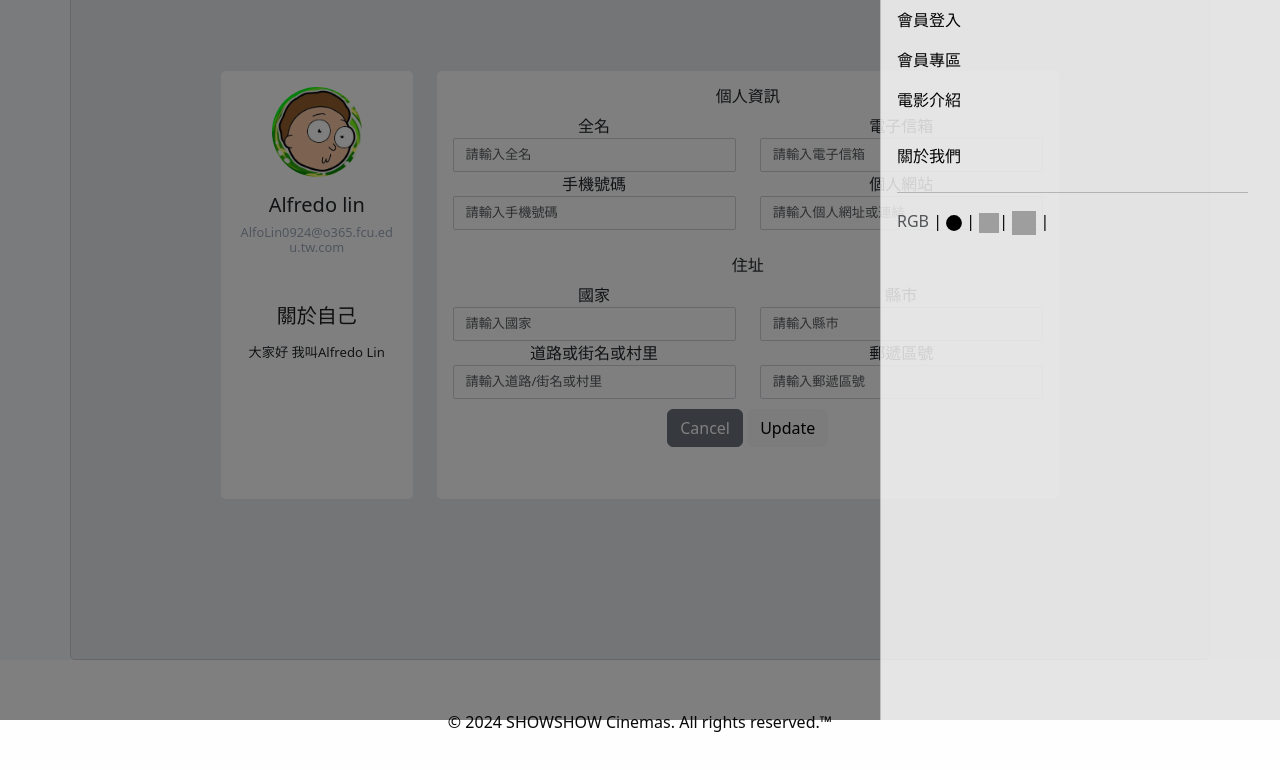
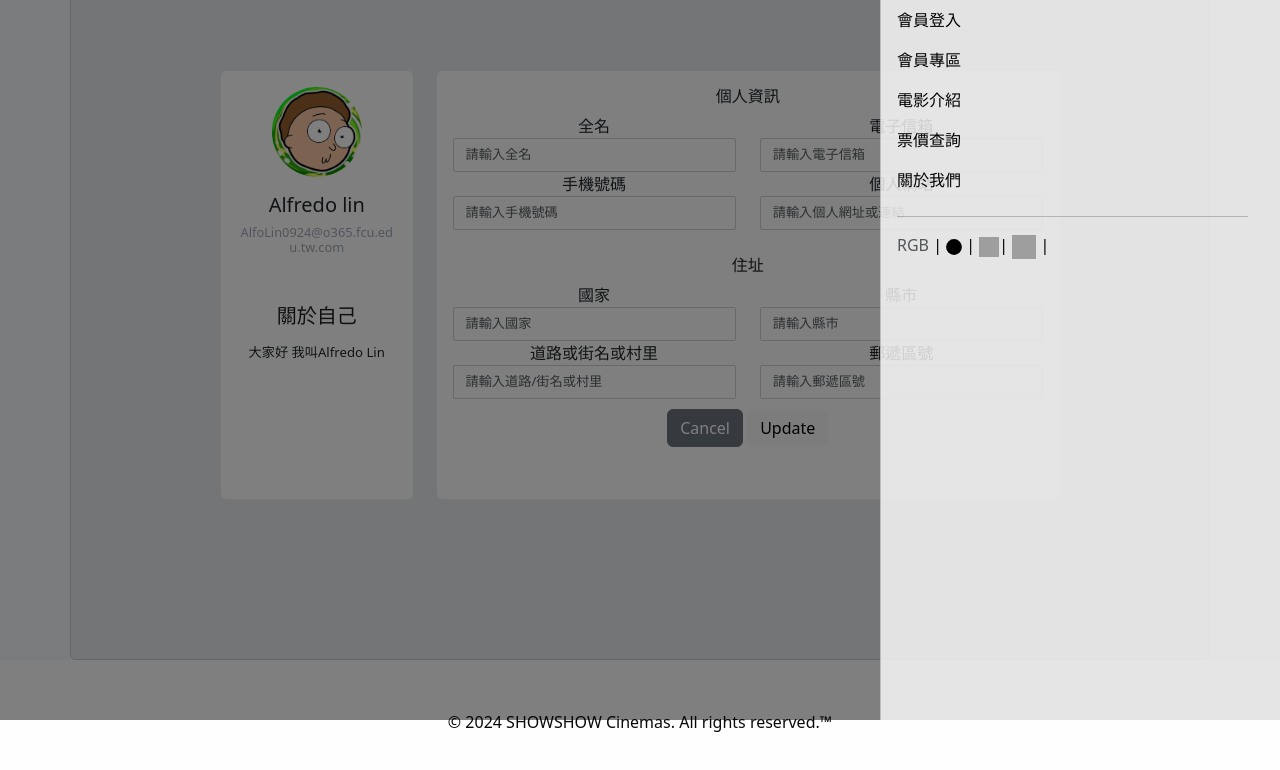
Before and after one commit to alfo0924/ShowShowMoiveBookingWebsite6MEMBP, a plain HTML site: page index.html in a window 1280 px wide. Both pictures are taken after a click on the button "Toggle navigation". Shown: the part 80-850 px from the top of the page. Drawn offline with nearby package versions, Linux system fonts and the light colour scheme; grey boxes are pictures that could not be loaded.

Commit message:
v1.3 commit n push

```diff
--- a/index.html
+++ b/index.html
@@ -44,7 +44,7 @@
                         <a class="nav-link active text-black" aria-current="page" href="https://blue-bush-0c591b21e.5.azurestaticapps.net/">電影介紹</a>
                     </li>
                     <li class="nav-item">
-                        <a class="nav-link active text-black" aria-current="page" href="#"></a>
+                        <a class="nav-link active text-black" aria-current="page" href="https://zealous-pond-0c850031e.5.azurestaticapps.net/">票價查詢</a>
                     </li>
                     <li class="nav-item">
                         <a class="nav-link text-black" href="https://gentle-desert-0664dfc1e.5.azurestaticapps.net/">關於我們</a>
```
